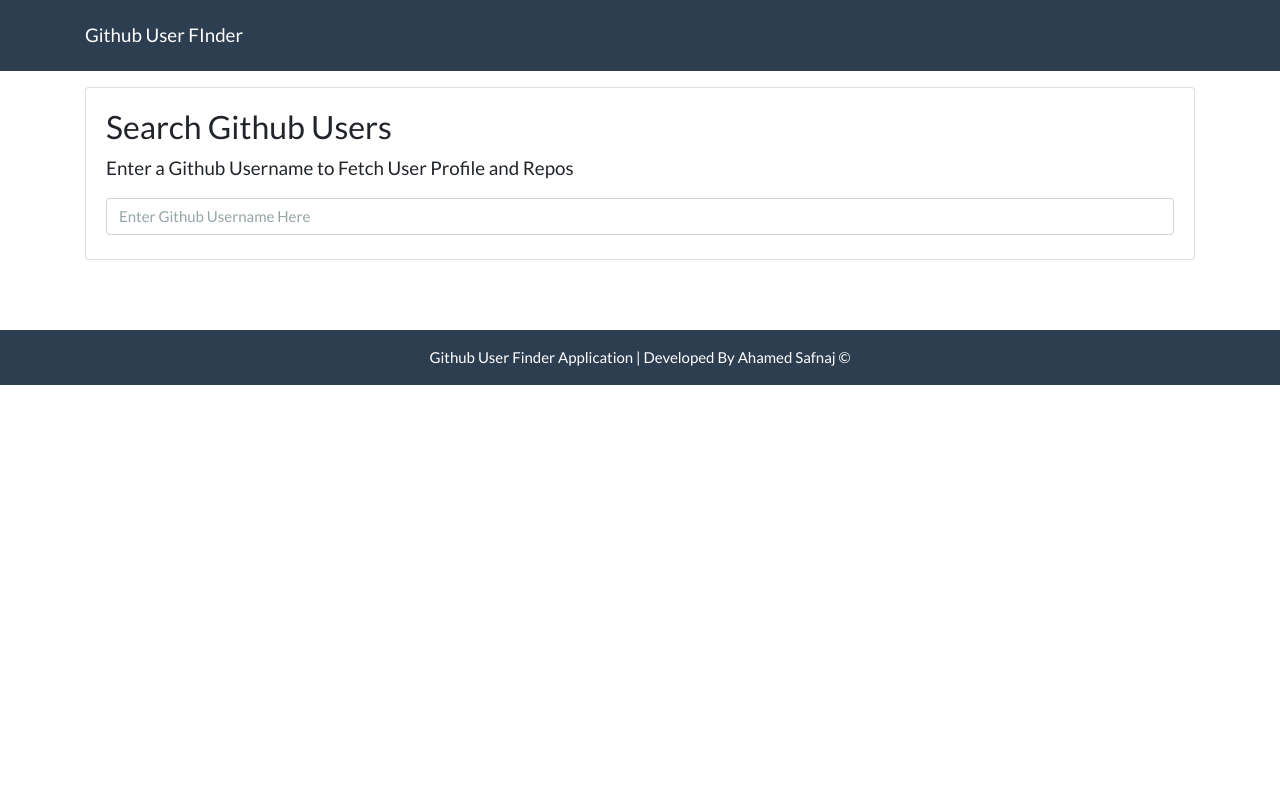
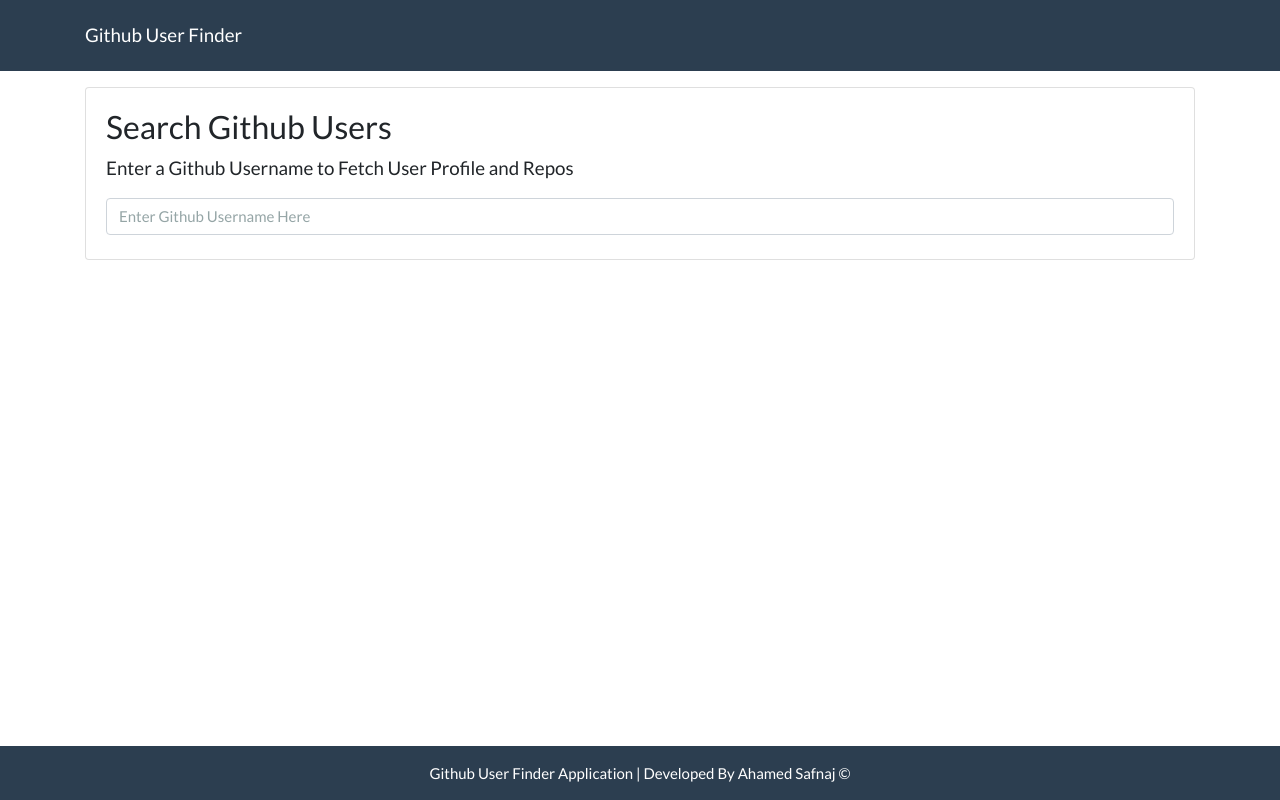
Before and after one commit to Safnaj/Github-User-Finder, a plain HTML site: page index.html in a window 1280 px wide. Drawn offline with nearby package versions, Linux system fonts and the light colour scheme.

Commit message:
update: footer now stays at the bottom, fixed title

```diff
--- a/index.html
+++ b/index.html
@@ -6,12 +6,31 @@
     <meta http-equiv="X-UA-Compatible" content="ie=edge">
     <link rel="stylesheet" href="https://bootswatch.com/4/flatly/bootstrap.min.css">
 
+    <style>
+        .page-container {
+            position: relative;
+            min-height: 100vh;
+        }
+
+        .content-container {
+            padding-bottom: 6rem;
+        }
+
+        footer {
+            position: absolute;
+            bottom: 0;
+            width: 100%;
+        }
+    </style>
+
     <title>Github User Finder</title>
 </head>
 <body>
+    <div class="page-container">
+        <div class="content-container">
             <nav class="navbar navbar-dark bg-primary mb-3">
                 <div class="container">
-            <a href="#" class="navbar-brand">Github User FInder</a>
+                    <a href="#" class="navbar-brand">Github User Finder</a>
                 </div>
             </nav>
             <div class="container searchContainer">
@@ -24,9 +43,11 @@
                 <br>
                 <div id="profile"></div>
             </div>
-    <footer class="mt-5 p-3 text-center bg-primary" style="color: white">
+        </div>
+        <footer class="p-3 text-center bg-primary" style="color: white">
             Github User Finder Application  |  Developed By Ahamed Safnaj &copy
         </footer>
+    </div>
     <!--JavaScript-->
     <script src="https://code.jquery.com/jquery-3.2.1.slim.min.js" integrity="sha384-KJ3o2DKtIkvYIK3UENzmM7KCkRr/rE9/Qpg6aAZGJwFDMVNA/GpGFF93hXpG5KkN" crossorigin="anonymous"></script>
     <script src="https://cdnjs.cloudflare.com/ajax/libs/popper.js/1.12.3/umd/popper.min.js" integrity="sha384-vFJXuSJphROIrBnz7yo7oB41mKfc8JzQZiCq4NCceLEaO4IHwicKwpJf9c9IpFgh" crossorigin="anonymous"></script>
```
Lines whose indentation alone changed are shown as unchanged.
